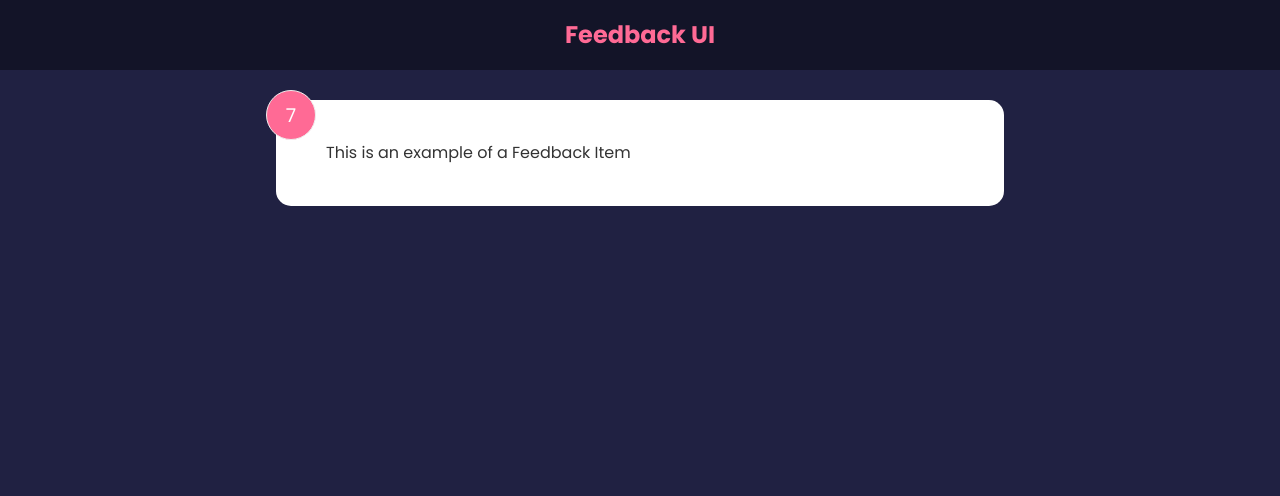
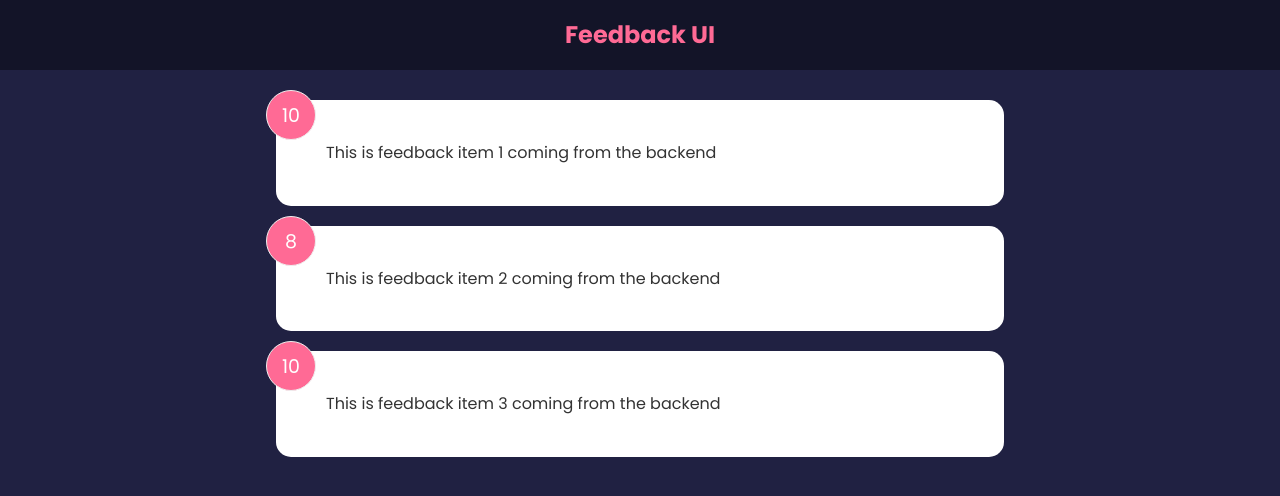
Before and after one commit to DennisM83/feedback-app, a React (Create React App) app: page / in a window 1280 px wide. Shown: the top 496 px of the page. Built offline with nearby package versions, Linux system fonts and the light colour scheme.

Commit message:
created list / passed in data dynamically

```diff
--- a/src/App.js
+++ b/src/App.js
@@ -1,16 +1,18 @@
 
 import { useState } from "react";
 import Header from "./components/Header";
-import FeedbackItem from "./components/FeedbackItem";
+import FeedbackList from "./components/FeedbackList";
+import FeedbackData from "./data/FeedbackData";
+
 
 function App() {
-    const [Feedback, setFeedback] = useState()
+    const [Feedback, setFeedback] = useState(FeedbackData)
 
   return (
     <>
       <Header />
       <div className="container">
-        <FeedbackItem/>
+        <FeedbackList feedback={Feedback}/>
       </div>
     </>
   );
--- a/src/components/FeedbackItem.js
+++ b/src/components/FeedbackItem.js
@@ -1,13 +1,9 @@
-import { useState } from 'react'
-
-function FeedbackItem() {
-    const [rating, setRating] = useState(7)
-    const [text, setText] = useState('This is an example of a Feedback Item')
+function FeedbackItem({ item }) {
 
   return (
     <div className="card">
-      <div className="num-display">{rating}</div>
-      <div className="text-display">{text}</div>
+      <div className="num-display">{item.rating}</div>
+      <div className="text-display">{item.text}</div>
     </div>
   );
 }
--- /dev/null
+++ b/src/components/FeedbackList.jsx
@@ -0,0 +1,17 @@
+import FeedbackItem from "./FeedbackItem"
+
+function FeedbackList({ feedback }) {
+    if (!feedback || feedback < 1) {
+        return <p>No feedback yet</p>
+    }
+
+    return (
+        <div className="feedback-list">
+            {feedback.map(item => (
+                <FeedbackItem key={item.id} item={item}/>
+            ))}
+        </div>
+    )
+}
+
+export default FeedbackList
```
